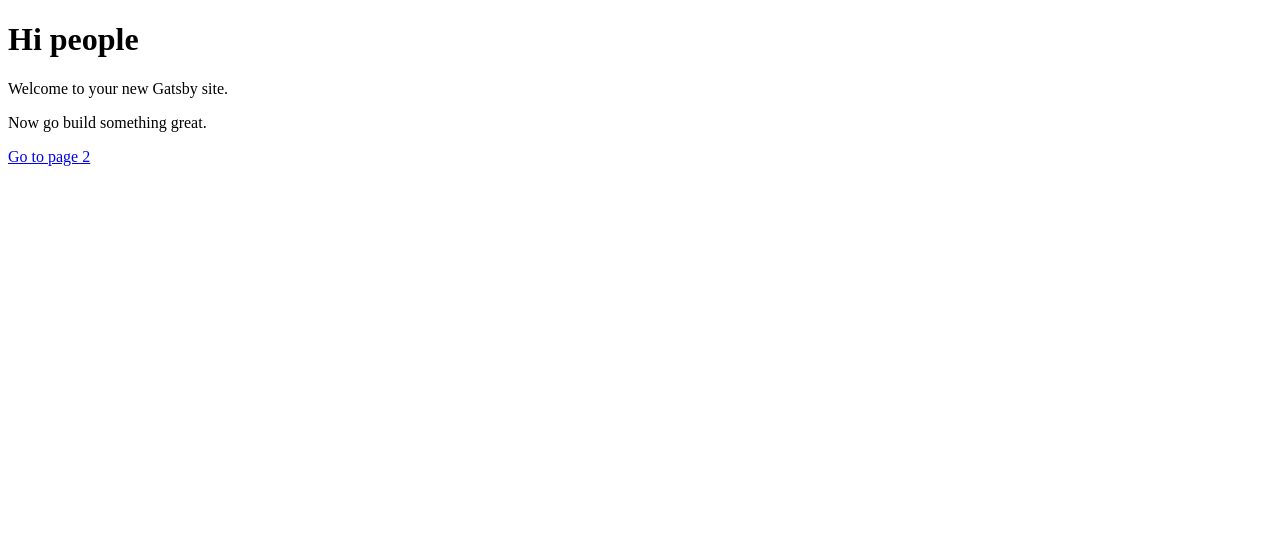
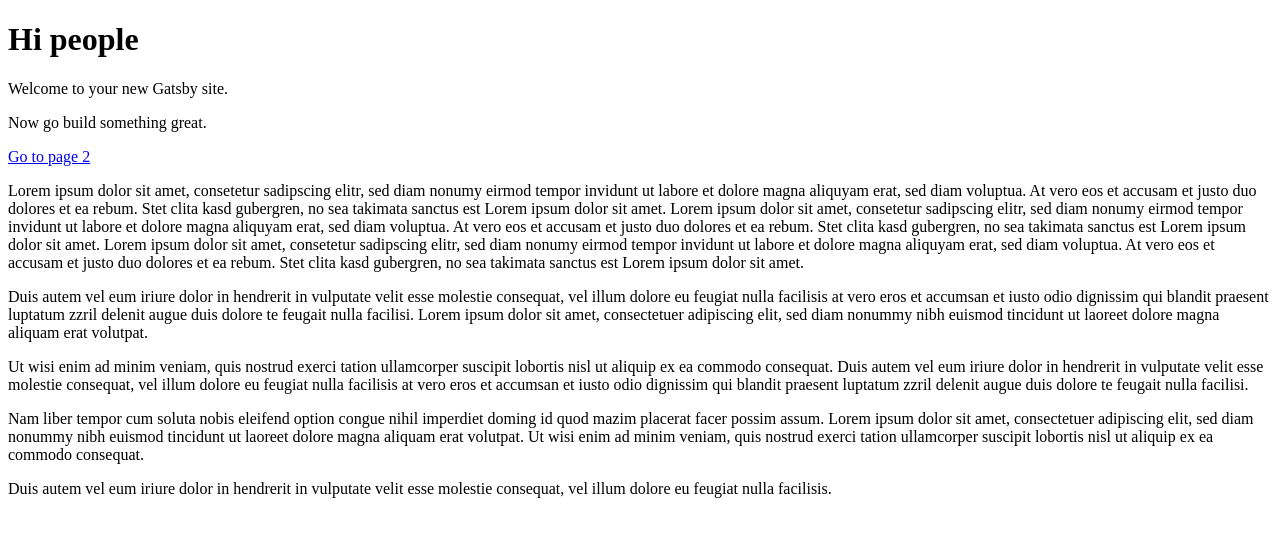
Before and after one commit to kitconcept/react-mobile-menu, a Gatsby site: page / in a window 1280 px wide. Built offline with nearby package versions, Linux system fonts and the light colour scheme; Gatsby itself is replaced by a stand-in of ours.

Commit message:
Add some dummy content.

```diff
--- a/src/pages/index.js
+++ b/src/pages/index.js
@@ -15,6 +15,53 @@
       <p>Now go build something great.</p>
     </Zoom>
     <Link to="/page-2/">Go to page 2</Link>
+    <p>
+      Lorem ipsum dolor sit amet, consetetur sadipscing elitr, sed diam nonumy
+      eirmod tempor invidunt ut labore et dolore magna aliquyam erat, sed diam
+      voluptua. At vero eos et accusam et justo duo dolores et ea rebum. Stet
+      clita kasd gubergren, no sea takimata sanctus est Lorem ipsum dolor sit
+      amet. Lorem ipsum dolor sit amet, consetetur sadipscing elitr, sed diam
+      nonumy eirmod tempor invidunt ut labore et dolore magna aliquyam erat, sed
+      diam voluptua. At vero eos et accusam et justo duo dolores et ea rebum.
+      Stet clita kasd gubergren, no sea takimata sanctus est Lorem ipsum dolor
+      sit amet. Lorem ipsum dolor sit amet, consetetur sadipscing elitr, sed
+      diam nonumy eirmod tempor invidunt ut labore et dolore magna aliquyam
+      erat, sed diam voluptua. At vero eos et accusam et justo duo dolores et ea
+      rebum. Stet clita kasd gubergren, no sea takimata sanctus est Lorem ipsum
+      dolor sit amet.{" "}
+    </p>
+
+    <p>
+      Duis autem vel eum iriure dolor in hendrerit in vulputate velit esse
+      molestie consequat, vel illum dolore eu feugiat nulla facilisis at vero
+      eros et accumsan et iusto odio dignissim qui blandit praesent luptatum
+      zzril delenit augue duis dolore te feugait nulla facilisi. Lorem ipsum
+      dolor sit amet, consectetuer adipiscing elit, sed diam nonummy nibh
+      euismod tincidunt ut laoreet dolore magna aliquam erat volutpat.{" "}
+    </p>
+
+    <p>
+      Ut wisi enim ad minim veniam, quis nostrud exerci tation ullamcorper
+      suscipit lobortis nisl ut aliquip ex ea commodo consequat. Duis autem vel
+      eum iriure dolor in hendrerit in vulputate velit esse molestie consequat,
+      vel illum dolore eu feugiat nulla facilisis at vero eros et accumsan et
+      iusto odio dignissim qui blandit praesent luptatum zzril delenit augue
+      duis dolore te feugait nulla facilisi.{" "}
+    </p>
+
+    <p>
+      Nam liber tempor cum soluta nobis eleifend option congue nihil imperdiet
+      doming id quod mazim placerat facer possim assum. Lorem ipsum dolor sit
+      amet, consectetuer adipiscing elit, sed diam nonummy nibh euismod
+      tincidunt ut laoreet dolore magna aliquam erat volutpat. Ut wisi enim ad
+      minim veniam, quis nostrud exerci tation ullamcorper suscipit lobortis
+      nisl ut aliquip ex ea commodo consequat.{" "}
+    </p>
+
+    <p>
+      Duis autem vel eum iriure dolor in hendrerit in vulputate velit esse
+      molestie consequat, vel illum dolore eu feugiat nulla facilisis.{" "}
+    </p>
   </div>
 );
 
```
